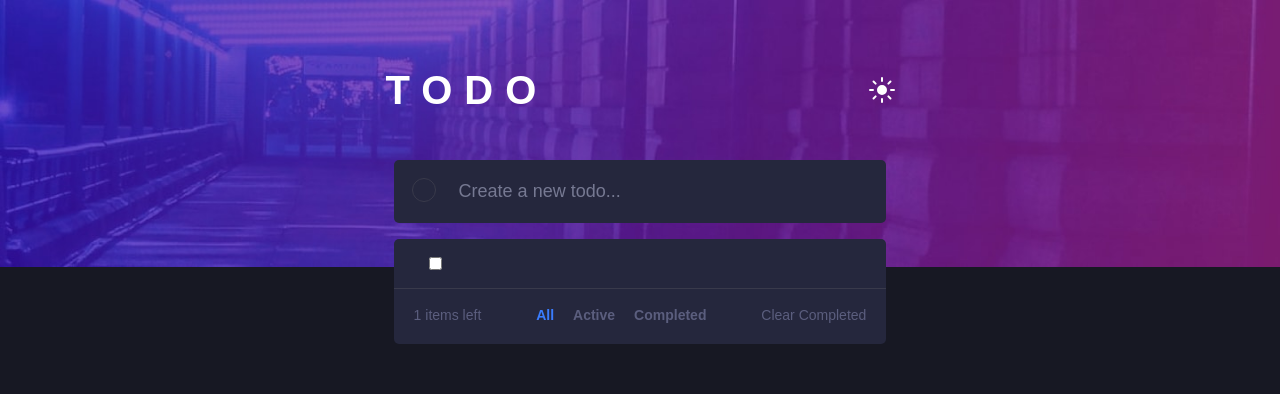
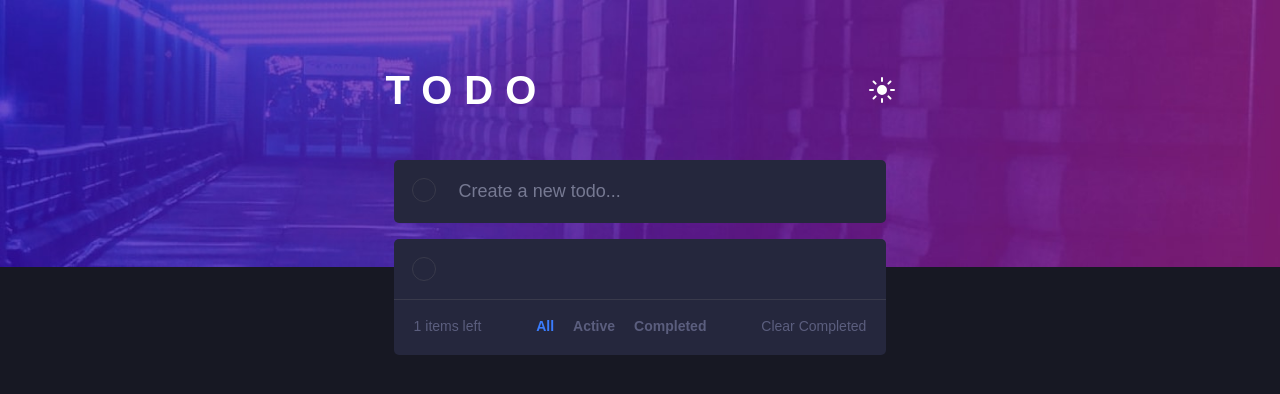
Before and after one commit to Bdmnss/todo-app, a React (Vite) app: page / in a window 1280 px wide. Both pictures are taken after a click on the button 424 px from the left and 190 px from the top of the page. Shown: the top 394 px of the page. Built offline with nearby package versions, Linux system fonts and the light colour scheme.

Commit message:
adding checkmark styles

```diff
--- a/src/Components/TodoList.jsx
+++ b/src/Components/TodoList.jsx
@@ -82,11 +82,11 @@ export default function TodoList({
                 className={`group flex justify-between items-center py-[1.4rem] px-[2rem] border-b-[1px]
                     border-b-solid ${
                       dark ? "border-b-[#393a4b]" : "border-b-[#e3e4f1]"
-                    } lg:py-[1.8rem] lg:px-[3.5rem]`}
+                    } lg:py-[1.8rem] lg:px-[1.8rem] 2xl:px-[2.7rem]`}
               >
                 <div className="flex items-center gap-[1.2rem] text-[1.2rem] lg:text-[1.8rem]">
                   <input
-                    className="cursor-pointer"
+                    className="custom-checkbox"
                     type="checkbox"
                     onChange={(event) => handleCheck(todo.id, event)}
                   />
--- a/src/index.css
+++ b/src/index.css
@@ -16,3 +16,36 @@ body {
 html {
   font-size: 62.5%;
 }
+
+.custom-checkbox {
+  @apply appearance-none w-8 h-8 lg:w-[2.4rem] lg:h-[2.4rem] rounded-full cursor-pointer bg-[#25273d] border border-[#393a4b];
+  position: relative;
+}
+
+.custom-checkbox:checked {
+  background: linear-gradient(135deg, #5df, #c058f3);
+  border: none;
+}
+
+.custom-checkbox:checked::after {
+  content: "";
+  display: block;
+  width: 1rem;
+  height: 1rem;
+  background-image: url("/images/icon-check.svg");
+  background-size: 1rem 1rem;
+  background-position: center;
+  background-repeat: no-repeat;
+  position: absolute;
+  top: 50%;
+  left: 50%;
+  transform: translate(-50%, -50%);
+}
+
+@media (min-width: 1024px) {
+  .custom-checkbox:checked::after {
+    width: 1.2rem;
+    height: 1.2rem;
+    background-size: 1.2rem 1.2rem;
+  }
+}
```
